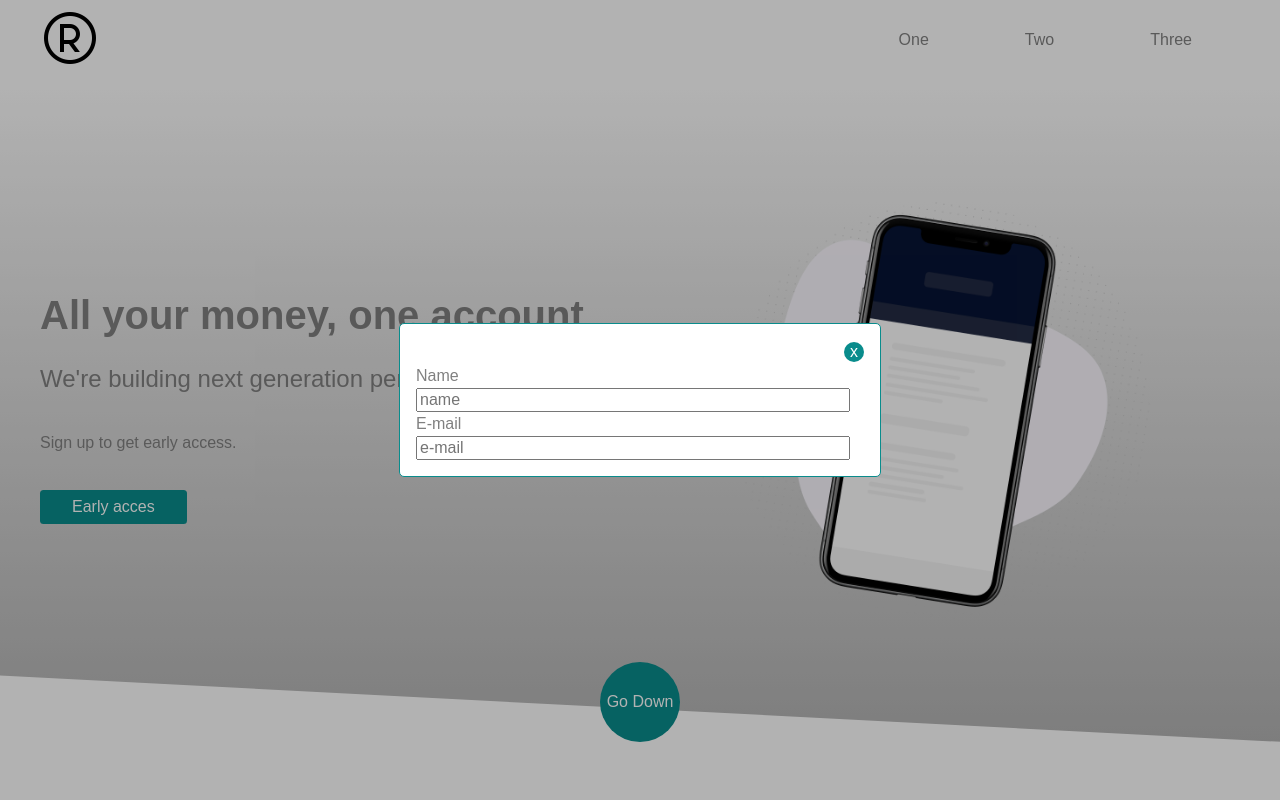
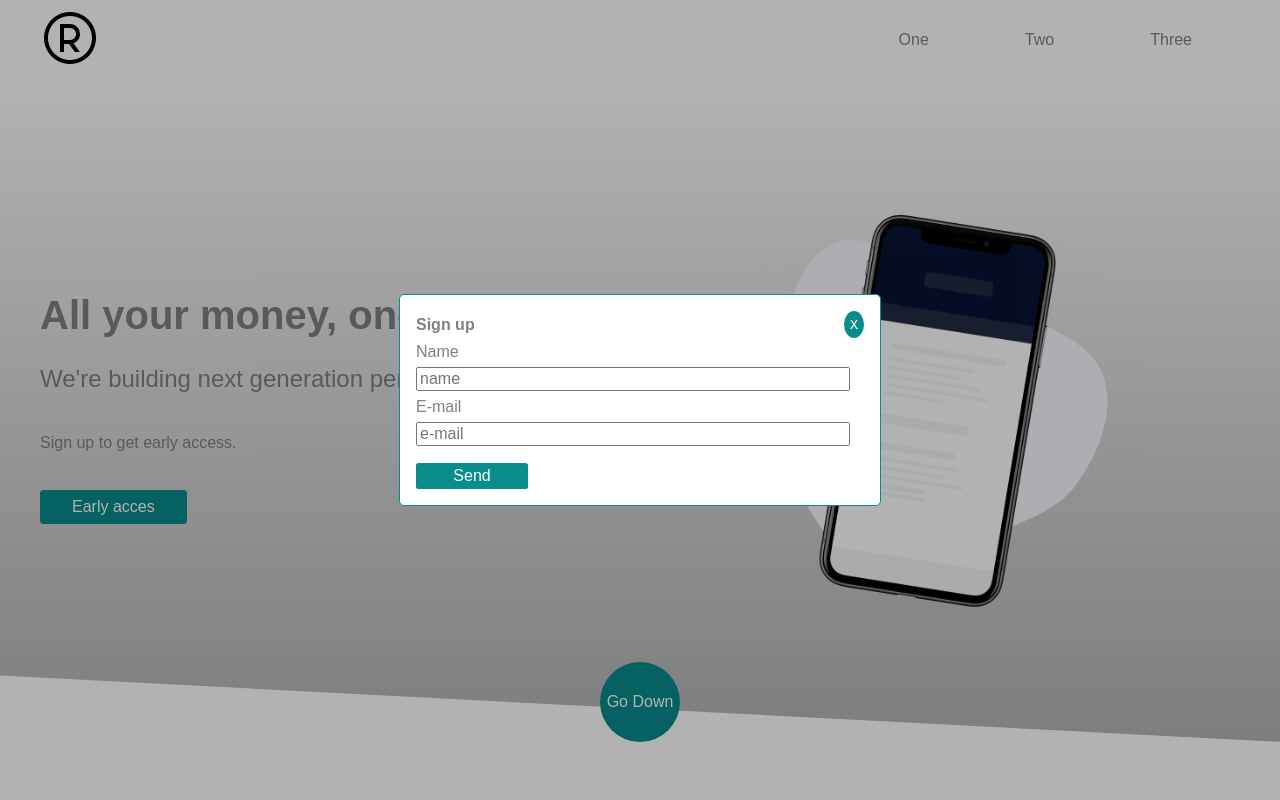
Before and after one commit to armandopbringas/Landing-React-Scss, a React app: page / in a window 1280 px wide. Both pictures are taken after a click on the button "Early acces". Shown: the top 800 px of the page. Built offline with nearby package versions, Linux system fonts and the light colour scheme.

Commit message:
validating form

```diff
--- a/src/Components/Modal/Modal.jsx
+++ b/src/Components/Modal/Modal.jsx
@@ -1,35 +1,90 @@
-import React from 'react';
+import React, { useState } from 'react';
 import './Modal.scss';
 
 const Form = ({ showModal }) => {
+
+  // State para validar el envío de datos
+  const [ send, setSend ] = useState({
+    name: '',
+    email: ''
+  });
+
+  // State para mostrat error en caso de informacíon no válida o incompleta.
+  const [error, setError] = useState(false);
+
+  // Destructuración de valores (values).
+  const { name, email } = send;
+
+  // Función que genera el evento de envío de datos
+  const handleInputChange =  e => {
+    setSend({
+      ...send,
+      [e.target.name] : e.target.value
+    });
+  };
+
+  // Función dque envía y valída informacion.
+  const sendData = e => {
+    e.preventDefault();
+    if(name.trim() === '' || email.trim() === '') {
+      setError(true);
+      return;
+    }
+    setError(false)
+    // Reset al state para limpiar el fomrulario una vez enviados los datos:
+    setSend({
+      name: '',
+      email: ''
+    });
+  }
 
   return (
       <div
         className='formContainer'
       >
         <div className='modalButton-container'>
+          <h1>Sign up</h1>
           <button
             type='button'
+            onClick={showModal}
             className='modalButton-close'
-            onClick={showModal}
           >
             x
           </button>
         </div>
         <form
-          action=''
+          onSubmit={sendData}
           className='formContent'
         >
           <p>Name</p>
           <input
+            name='name'
             type='text'
+            value={name}
             placeholder='name'
+            onChange={handleInputChange}
           />
           <p>E-mail</p>
           <input
+            name='email'
             type='text'
+            value={email}
             placeholder='e-mail'
+            onChange={handleInputChange}
           />
+          <button
+            type='submit'
+            className='submitButton'
+          >
+            Send
+          </button>
+          {
+            error ?
+              <span className='textAlert'>
+                All the fields are requierd *
+              </span>
+            : null
+          }
         </form>
       </div>
   );
--- a/src/Components/Modal/Modal.scss
+++ b/src/Components/Modal/Modal.scss
@@ -6,7 +6,7 @@
     padding: 1rem;
     z-index: 1000;
     border-radius: 5px;
-    line-height: 1.5rem;
+    line-height: 1.7rem;
     flex-direction: column;
     align-items: flex-start;
     background-color: white;
@@ -14,7 +14,8 @@
 
     .modalButton-container {
         width: 100%;
-        text-align: end;
+        display: flex;
+        justify-content: space-between;
 
         .modalButton-close {
             border: none;
@@ -30,5 +31,25 @@
         p, input {
             width: 95%;
         }
+
+        .submitButton {
+            width: 25%;
+            border: none;
+            color: white;
+            padding: 0.25rem;
+            margin-top: 1rem;
+            border-radius: 2.5px;
+            background-color: $button-color;
+        }
+
+        .textAlert {
+            color: red;
+            margin-left: 0.5rem;
+        }
+
+        .textThanks {
+            color: green;
+            margin-left: 0.5rem;
+        }
     }
 }
```
